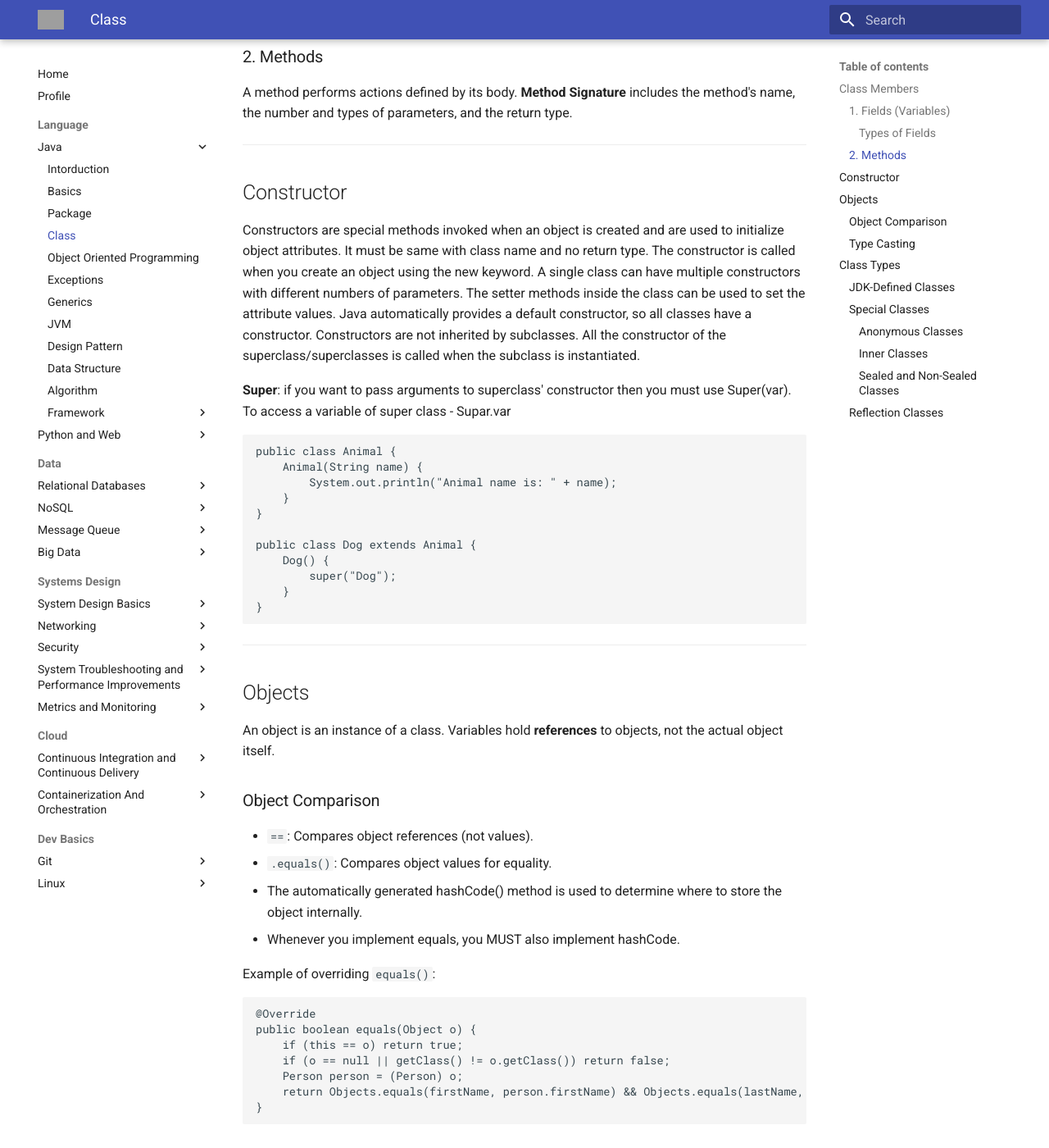
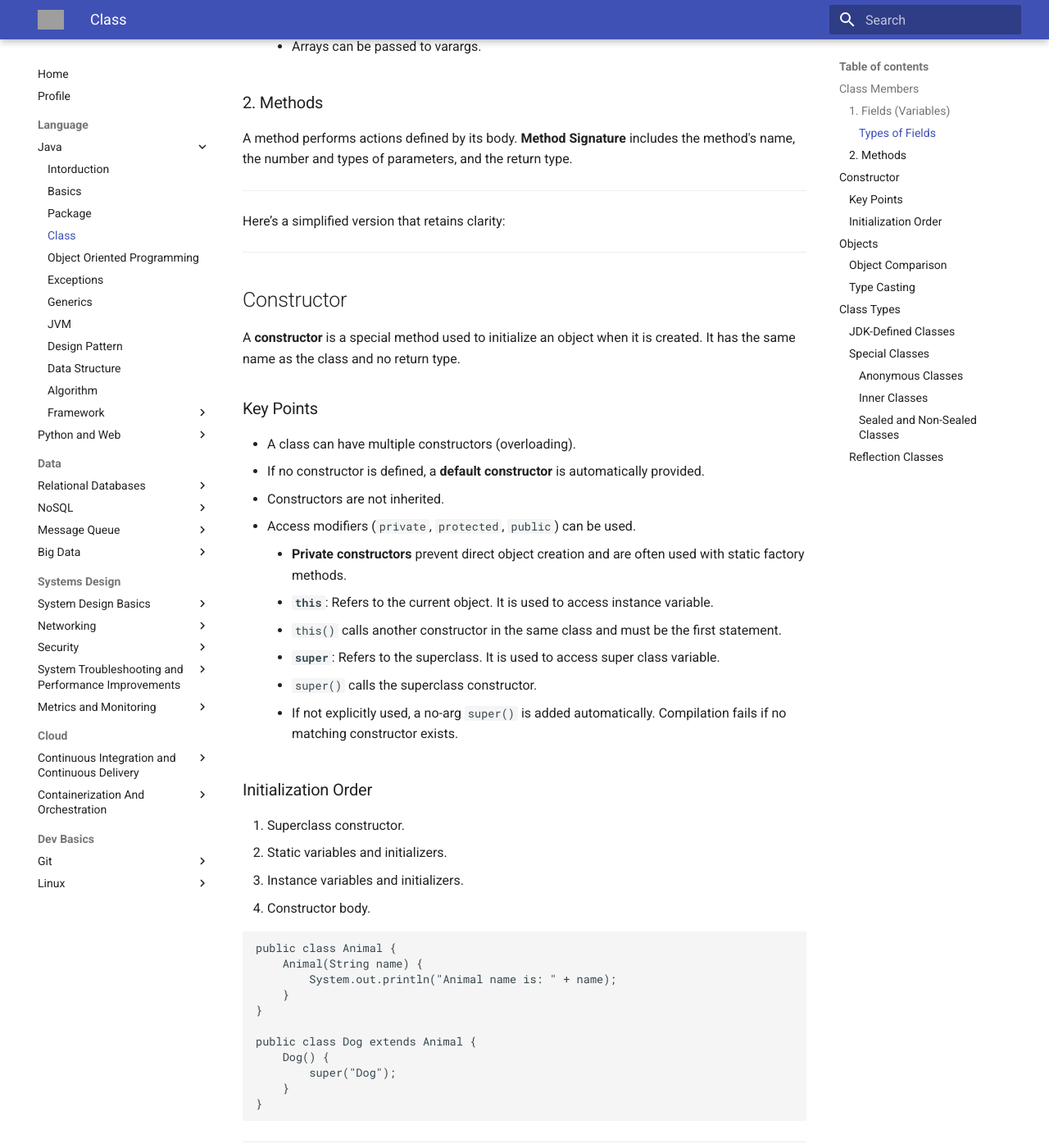
Before and after one commit to moascode/hub, an MkDocs documentation site: the page built from courses/language/java/4_class.md, in a window 1280 px wide and 1400 px high, scrolled down 892 px. Shown: the whole window at 82% size. Built offline with MkDocs 1.6.1 and Material for MkDocs 9.7.7, drawn with Linux system fonts in a browser that asks for light colours; grey boxes are pictures that could not be loaded.

Commit message:
Fix list issue

````diff
--- a/courses/language/java/4_class.md
+++ b/courses/language/java/4_class.md
@@ -37,11 +37,36 @@ A method performs actions defined by its body. **Method Signature** includes the
 
 ---
 
+Here’s a simplified version that retains clarity:
+
+---
+
 ## Constructor
 
-Constructors are special methods invoked when an object is created and are used to initialize object attributes. It must be same with class name and no return type. The constructor is called when you create an object using the new keyword. A single class can have multiple constructors with different numbers of parameters. The setter methods inside the class can be used to set the attribute values. Java automatically provides a default constructor, so all classes have a constructor. Constructors are not inherited by subclasses. All the constructor of the superclass/superclasses is called when the subclass is instantiated.
+A **constructor** is a special method used to initialize an object when it is created. It has the same name as the class and no return type.
 
-**Super**:  if you want to pass arguments to superclass' constructor then you must use Super(var). To access a variable of super class - Supar.var
+### Key Points
+
+- A class can have multiple constructors (overloading).
+- If no constructor is defined, a **default constructor** is automatically provided.
+- Constructors are not inherited.
+- Access modifiers (`private`, `protected`, `public`) can be used.
+
+  - **Private constructors** prevent direct object creation and are often used with static factory methods.
+- **`this`**: Refers to the current object. It is used to access instance variable.
+
+  - `this()` calls another constructor in the same class and must be the first statement.
+- **`super`**: Refers to the superclass. It is used to access super class variable.
+
+  - `super()` calls the superclass constructor.
+  - If not explicitly used, a no-arg `super()` is added automatically. Compilation fails if no matching constructor exists.
+
+### Initialization Order
+
+1. Superclass constructor.
+2. Static variables and initializers.
+3. Instance variables and initializers.
+4. Constructor body.
 
 ```java
 public class Animal {
@@ -96,6 +121,7 @@ Java supports automatic type casting of integers to floating points, since there
 ### JDK-Defined Classes
 
 - **`Math` Class**:
+
   - `Math.abs(x)`: Absolute value.
   - `Math.max(a, b)`: Maximum of two values.
   - `Math.pow(a, b)`: `a` raised to the power `b`.
--- a/mkdocs.yml
+++ b/mkdocs.yml
@@ -10,6 +10,8 @@ theme:
     - navigation.sections
 extra_css:
     - stylesheets/custom.css
+markdown_extensions:
+  - mdx_truly_sane_lists
 nav:
 - Home: index.md
 - Profile: profile/resume.md
--- a/requirements.txt
+++ b/requirements.txt
@@ -1,3 +1,4 @@
 mkdocs==1.5.3
 mkdocs-material==9.5.12
 jinja2>=3.0.2
+mdx_truly_sane_lists
````
